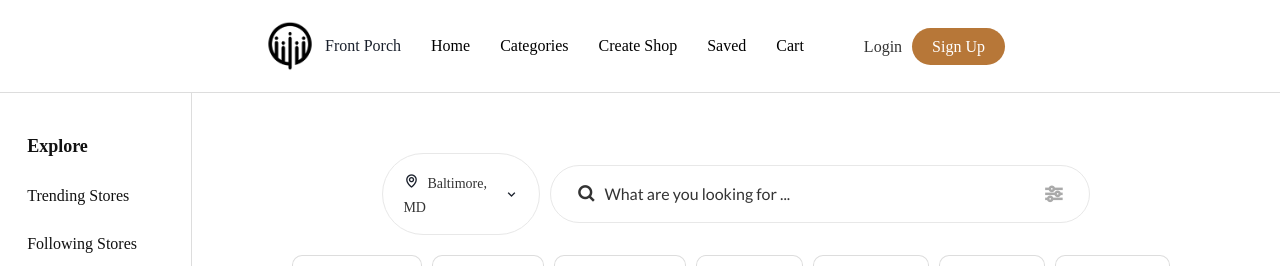
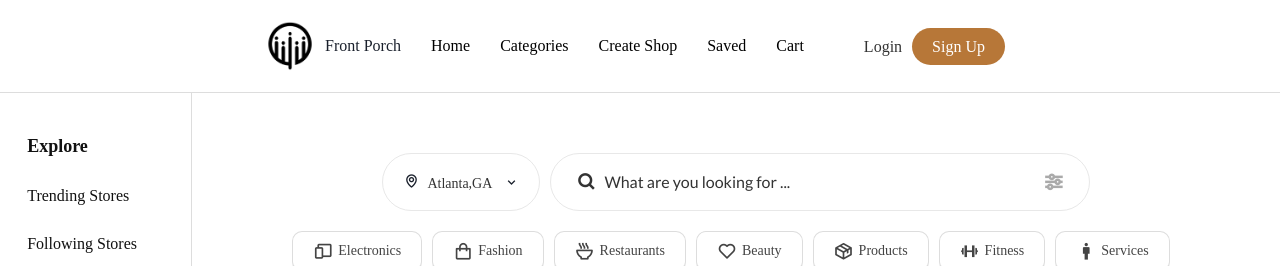
Before and after one commit to teddyoweh/thepitch24, a Next.js app: page / in a window 1280 px wide. Shown: the top 266 px of the page. Built offline with nearby package versions, Linux system fonts and the light colour scheme; a web font is replaced by a local one.

Commit message:
product page updates

```diff
--- a/src/app/page.js
+++ b/src/app/page.js
@@ -156,7 +156,7 @@ export default function Home() {
               <div className='location-box'>
                 <div className='left'>
                   <i class='bx bx-map'></i>
-                  <label htmlFor=''>Baltimore, MD</label>
+                  <label htmlFor=''>Atlanta,GA</label>
                 </div>
 
                 <i class='bx bx-chevron-down'></i>
```
